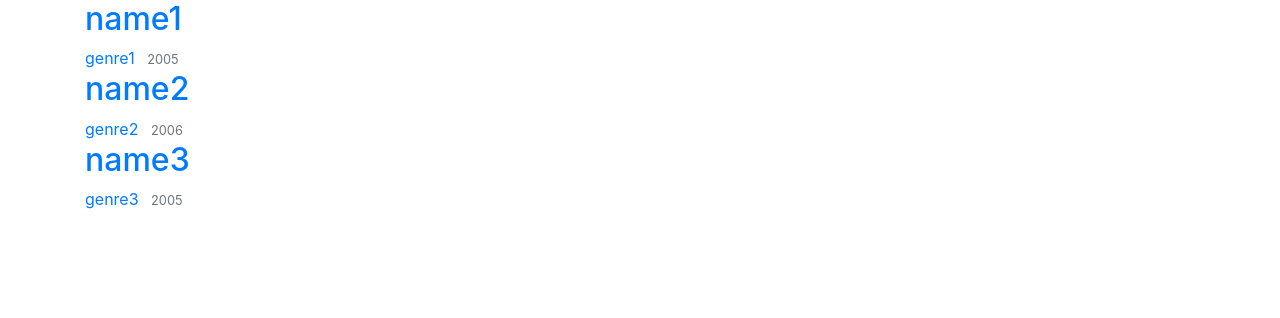
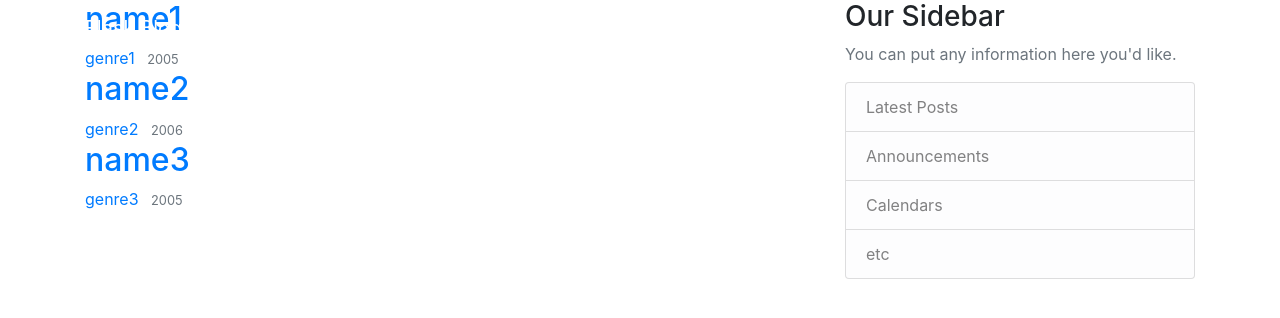
Before and after one commit to frructt/onkin, a Flask app: page / in a window 1280 px wide. Shown: the top 318 px of the page. Run offline with Flask 2, Linux system fonts and the light colour scheme; some libraries are stand-ins or nearby versions.

Commit message:
add reg/login forms

```diff
--- a/server.py
+++ b/server.py
@@ -39,9 +39,11 @@ def about():
 @app.route("/register", methods=["GET", "POST"])
 def register():
     form = RegistrationForm()
+
     if form.validate_on_submit():
         flash(f"Account created for {form.username.data}!", "success")
         return redirect(url_for("home"))
+
     return render_template("register.html", title="Register", form=form)
 
 
--- a/templates/home.html
+++ b/templates/home.html
@@ -3,7 +3,9 @@
 	{% for film in films %}
 		<article class="media content-section">
 			<div class="media-body">
-				<h2><a class="film-title" href="#">{{ film.name }}</a></h2>
+				<h2>
+					<a class="film-title" href="#">{{ film.name }}</a>
+				</h2>
 				<div class="film-metadata">
 					<a class="mr-2" href="#">{{ film.genre }}</a>
 					<small class="text-muted">{{ film.year }}</small>
--- a/templates/layout.html
+++ b/templates/layout.html
@@ -7,7 +7,7 @@
 
     <!-- Bootstrap CSS -->
     <link rel="stylesheet" href="https://stackpath.bootstrapcdn.com/bootstrap/4.4.1/css/bootstrap.min.css" integrity="sha384-Vkoo8x4CGsO3+Hhxv8T/Q5PaXtkKtu6ug5TOeNV6gBiFeWPGFN9MuhOf23Q9Ifjh" crossorigin="anonymous">
-
+    <link rel="stylesheet" type="text/css" href="{{ url_for('static', filename='main.css') }}">
 	{% if title %}
 		<title>Film Aggregation - {{ title }}</title>
 	{% else %}
@@ -15,9 +15,58 @@
 	{% endif %}
 </head>
 <body>
-    <div class="container">
-        {% block content %}{% endblock %}
-    </div>
+
+    <header class="site-header">
+      <nav class="navbar navbar-expand-md navbar-dark bg-steel fixed-top">
+        <div class="container">
+          <a class="navbar-brand mr-4" href="/">Flask Blog</a>
+          <button class="navbar-toggler" type="button" data-toggle="collapse" data-target="#navbarToggle" aria-controls="navbarToggle" aria-expanded="false" aria-label="Toggle navigation">
+            <span class="navbar-toggler-icon"></span>
+          </button>
+          <div class="collapse navbar-collapse" id="navbarToggle">
+            <div class="navbar-nav mr-auto">
+              <a class="nav-item nav-link" href="{{ url_for('home') }}">Home</a>
+              <a class="nav-item nav-link" href="{{ url_for('about') }}">About</a>
+            </div>
+            <!-- Navbar Right Side -->
+            <div class="navbar-nav">
+              <a class="nav-item nav-link" href="{{ url_for('login') }}">Login</a>
+              <a class="nav-item nav-link" href="{{ url_for('register') }}">Register</a>
+            </div>
+          </div>
+        </div>
+      </nav>
+    </header>
+    <main role="main" class="container">
+      <div class="row">
+        <div class="col-md-8">
+          {% with messages = get_flashed_messages(with_categories=true) %}
+            {% if messages %}
+              {% for category, message in messages %}
+                <div class="alert alert-{{ category }}">
+                  {{ message }}
+                </div>
+              {% endfor %}
+            {% endif %}
+          {% endwith %}
+          {% block content %}{% endblock %}
+        </div>
+        <div class="col-md-4">
+          <div class="content-section">
+            <h3>Our Sidebar</h3>
+            <p class='text-muted'>You can put any information here you'd like.
+              <ul class="list-group">
+                <li class="list-group-item list-group-item-light">Latest Posts</li>
+                <li class="list-group-item list-group-item-light">Announcements</li>
+                <li class="list-group-item list-group-item-light">Calendars</li>
+                <li class="list-group-item list-group-item-light">etc</li>
+              </ul>
+            </p>
+          </div>
+        </div>
+      </div>
+    </main>
+
 
     <!-- Optional JavaScript -->
     <!-- jQuery first, then Popper.js, then Bootstrap JS -->
```
Also changed, not shown: forms.py (+5 -2 lines).
